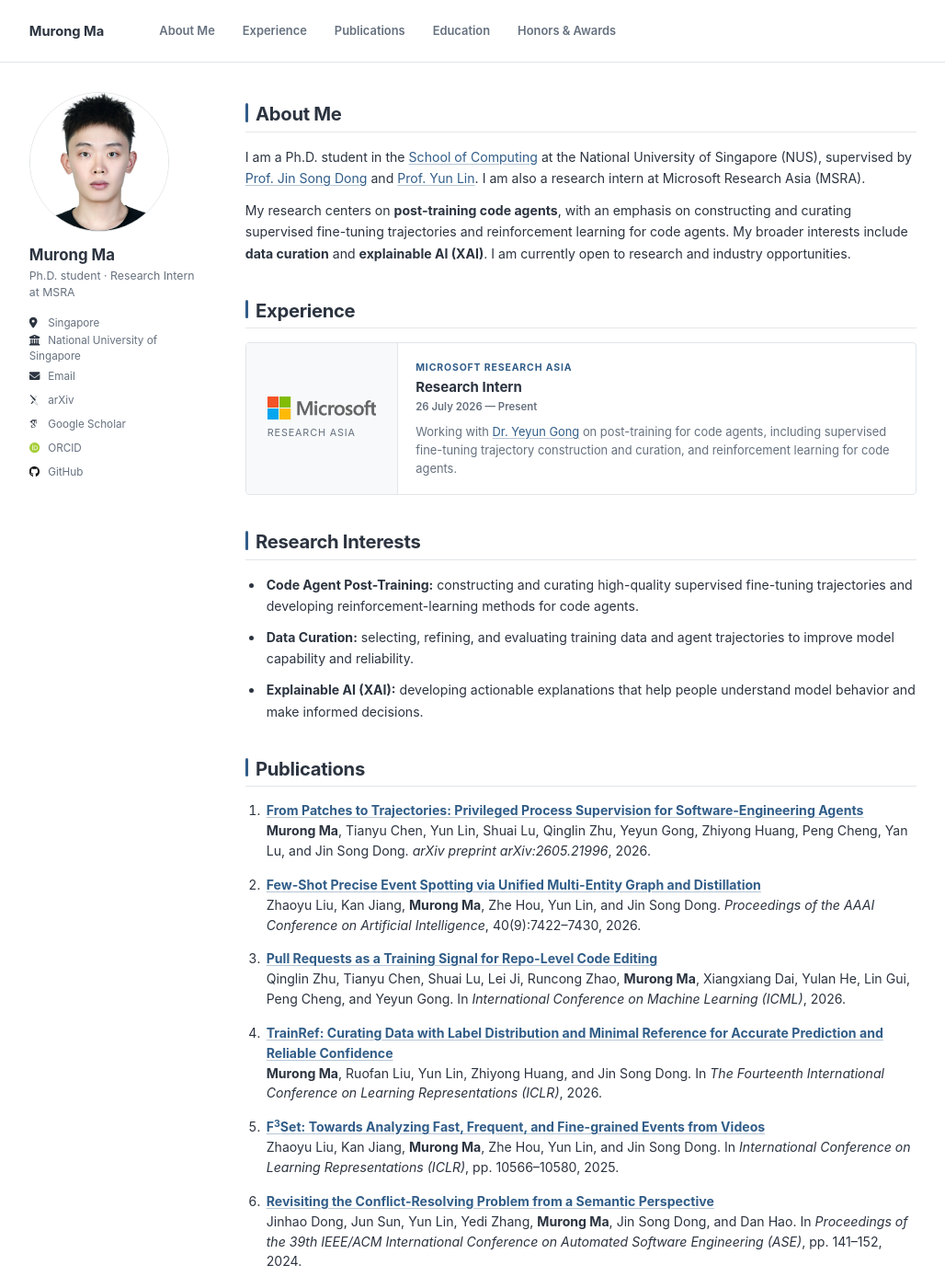
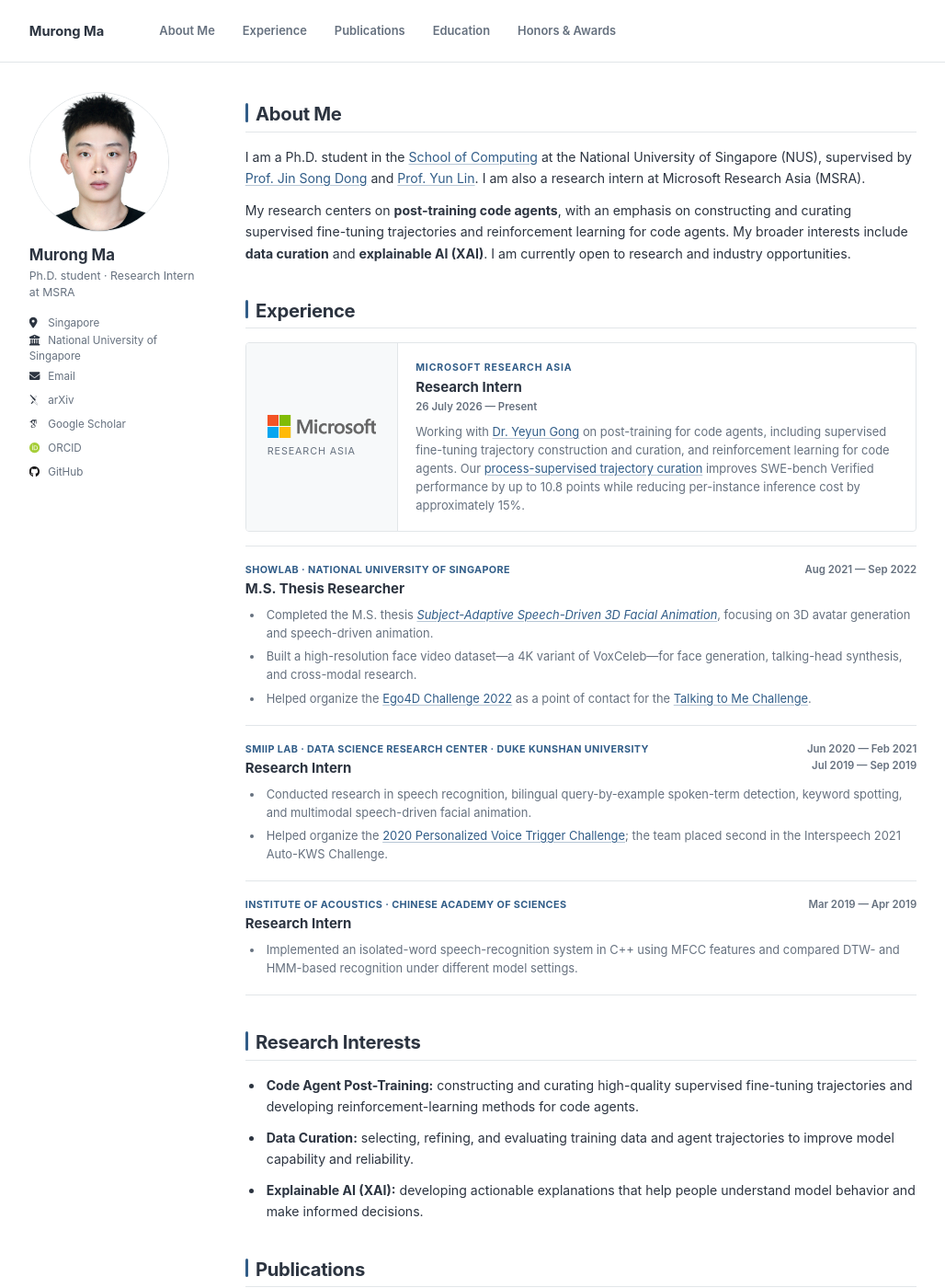
Before and after one commit to M-Myron/m-myron.github.io, a Jekyll site: the page built from _pages/about.md, in a window 1280 px wide and 1400 px high. Shown: the whole window at 92% size, without its empty margins (27-1055 px from the left). Built offline with Jekyll 4.4.1, drawn with Linux system fonts in a browser that asks for light colours; some web fonts are replaced; some of the changed text lies outside the part shown.

Commit message:
Add research experience and CV details

```diff
--- a/_pages/about.md
+++ b/_pages/about.md
@@ -29,8 +29,52 @@ My research centers on **post-training code agents**, with an emphasis on constr
     <p class="current-role__label">Microsoft Research Asia</p>
     <h3>Research Intern</h3>
     <p class="current-role__period"><time datetime="2026-07-26">26 July 2026</time> — Present</p>
-    <p>Working with <a href="https://www.microsoft.com/en-us/research/people/yegong/">Dr. Yeyun Gong</a> on post-training for code agents, including supervised fine-tuning trajectory construction and curation, and reinforcement learning for code agents.</p>
+    <p>Working with <a href="https://www.microsoft.com/en-us/research/people/yegong/">Dr. Yeyun Gong</a> on post-training for code agents, including supervised fine-tuning trajectory construction and curation, and reinforcement learning for code agents. Our <a href="https://arxiv.org/abs/2605.21996">process-supervised trajectory curation</a> improves SWE-bench Verified performance by up to 10.8 points while reducing per-instance inference cost by approximately 15%.</p>
   </div>
+</div>
+
+<div class="experience-list">
+  <article class="experience-item">
+    <header>
+      <div>
+        <p class="experience-item__organization">ShowLab · National University of Singapore</p>
+        <h3>M.S. Thesis Researcher</h3>
+      </div>
+      <time>Aug 2021 — Sep 2022</time>
+    </header>
+    <ul>
+      <li>Completed the M.S. thesis <a href="https://dl.comp.nus.edu.sg/bitstreams/4ccc07df-ed54-4af8-bf40-063694aeda83/download"><em>Subject-Adaptive Speech-Driven 3D Facial Animation</em></a>, focusing on 3D avatar generation and speech-driven animation.</li>
+      <li>Built a high-resolution face video dataset—a 4K variant of VoxCeleb—for face generation, talking-head synthesis, and cross-modal research.</li>
+      <li>Helped organize the <a href="https://ego4d-data.org/docs/challenge/">Ego4D Challenge 2022</a> as a point of contact for the <a href="https://eval.ai/web/challenges/challenge-page/1624/overview">Talking to Me Challenge</a>.</li>
+    </ul>
+  </article>
+
+  <article class="experience-item">
+    <header>
+      <div>
+        <p class="experience-item__organization">SMIIP Lab · Data Science Research Center · Duke Kunshan University</p>
+        <h3>Research Intern</h3>
+      </div>
+      <time>Jun 2020 — Feb 2021<br>Jul 2019 — Sep 2019</time>
+    </header>
+    <ul>
+      <li>Conducted research in speech recognition, bilingual query-by-example spoken-term detection, keyword spotting, and multimodal speech-driven facial animation.</li>
+      <li>Helped organize the <a href="https://github.com/lenovo-voice/THE-2020-PERSONALIZED-VOICE-TRIGGER-CHALLENGE-BASELINE-SYSTEM">2020 Personalized Voice Trigger Challenge</a>; the team placed second in the Interspeech 2021 Auto-KWS Challenge.</li>
+    </ul>
+  </article>
+
+  <article class="experience-item">
+    <header>
+      <div>
+        <p class="experience-item__organization">Institute of Acoustics · Chinese Academy of Sciences</p>
+        <h3>Research Intern</h3>
+      </div>
+      <time>Mar 2019 — Apr 2019</time>
+    </header>
+    <ul>
+      <li>Implemented an isolated-word speech-recognition system in C++ using MFCC features and compared DTW- and HMM-based recognition under different model settings.</li>
+    </ul>
+  </article>
 </div>
 
 ## Research Interests
@@ -75,26 +119,33 @@ My research centers on **post-training code agents**, with an emphasis on constr
 
 <div class="education-list">
   <div class="education-item">
-    <div><strong>Ph.D. in Computer Science</strong><br>National University of Singapore</div>
-    <time>2023 — Present</time>
+    <div><strong>Ph.D. in Computer Science</strong><br>National University of Singapore · GPA: 4.92/5.00</div>
+    <time>Aug 2023 — Present</time>
   </div>
   <div class="education-item">
-    <div><strong>M.S. in Computer Science</strong><br>National University of Singapore · Artificial Intelligence specialization</div>
-    <time>2021 — 2022</time>
+    <div><strong>M.S. in Computer Science</strong><br>National University of Singapore · Artificial Intelligence specialization · GPA: 4.70/5.00</div>
+    <time>2021 — 2023</time>
   </div>
   <div class="education-item">
-    <div><strong>B.E. in Computer Science and Technology</strong><br>Beijing University of Posts and Telecommunications</div>
+    <div><strong>B.E. in Computer Science and Technology</strong><br>Beijing University of Posts and Telecommunications · GPA: 3.70/4.00</div>
     <time>2016 — 2020</time>
   </div>
 </div>
 
+## Technical Skills
+
+- **Programming:** Python, C++, C
+- **Machine Learning:** PyTorch
+- **Systems:** Linux, Windows
+
 ## Honors & Awards
 
-- Excellent Bachelor Thesis, Beijing University of Posts and Telecommunications
-- Second-Class Scholarship
-- Triple-A Student Award
+- NUS Research Scholarship
+- Excellent Bachelor Thesis, Beijing University of Posts and Telecommunications (top 10 among 630 students)
+- Second-Class Scholarship (top 30 among 320 students)
+- Triple-A Student Award (top 20 among 320 students)
 - Academics Improvement Award
-- Third-Class Scholarship
+- Third-Class Scholarship (top 70 among 320 students)
 
 ## Contact
 
--- a/_sass/layout/_profile.scss
+++ b/_sass/layout/_profile.scss
@@ -262,6 +262,59 @@ body {
   line-height: 1.55;
 }
 
+.experience-list {
+  margin-top: 1rem;
+  border-top: 1px solid var(--academic-line);
+}
+
+.experience-item {
+  padding: 1.15rem 0 0.85rem;
+  border-bottom: 1px solid var(--academic-line);
+}
+
+.experience-item header {
+  display: flex;
+  gap: 2rem;
+  align-items: flex-start;
+  justify-content: space-between;
+}
+
+.experience-item .experience-item__organization {
+  margin: 0 0 0.15rem;
+  color: var(--academic-link);
+  font-size: 0.72rem;
+  font-weight: 700;
+  letter-spacing: 0.035em;
+  text-transform: uppercase;
+}
+
+.experience-item h3 {
+  margin: 0;
+  color: var(--academic-ink);
+  font-size: 1rem;
+}
+
+.experience-item time {
+  flex: 0 0 auto;
+  color: var(--academic-muted);
+  font-size: 0.76rem;
+  font-weight: 600;
+  line-height: 1.55;
+  text-align: right;
+  white-space: nowrap;
+}
+
+.simple-academic .experience-item ul {
+  margin: 0.65rem 0 0;
+}
+
+.simple-academic .experience-item li {
+  margin-bottom: 0.35rem;
+  color: var(--academic-muted);
+  font-size: 0.86rem;
+  line-height: 1.55;
+}
+
 .simple-academic ol li {
   margin-bottom: 1rem;
   line-height: 1.55;
@@ -404,6 +457,16 @@ body {
     display: block;
   }
 
+  .experience-item header {
+    display: block;
+  }
+
+  .experience-item time {
+    display: block;
+    margin-top: 0.3rem;
+    text-align: left;
+  }
+
   .current-role {
     grid-template-columns: 1fr;
   }
```
